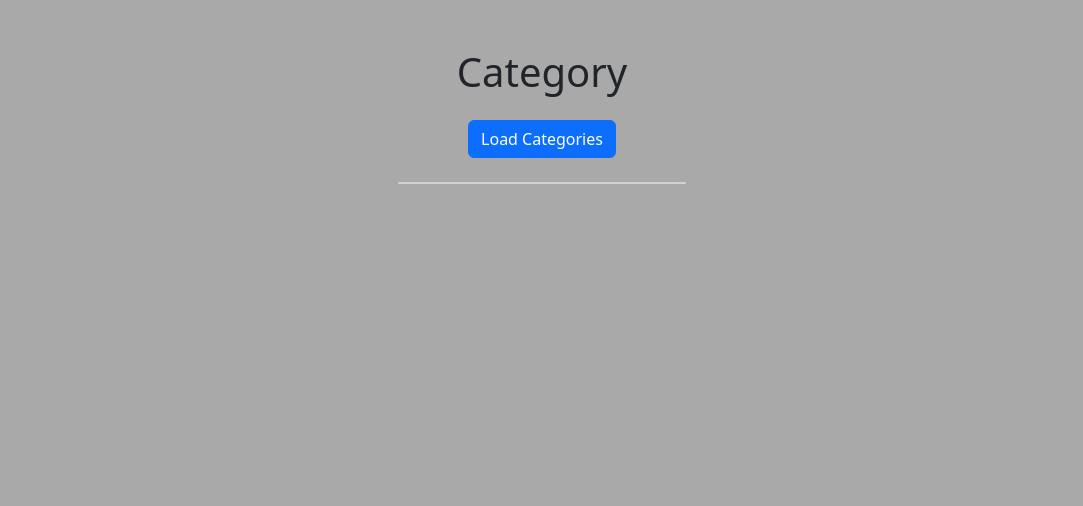
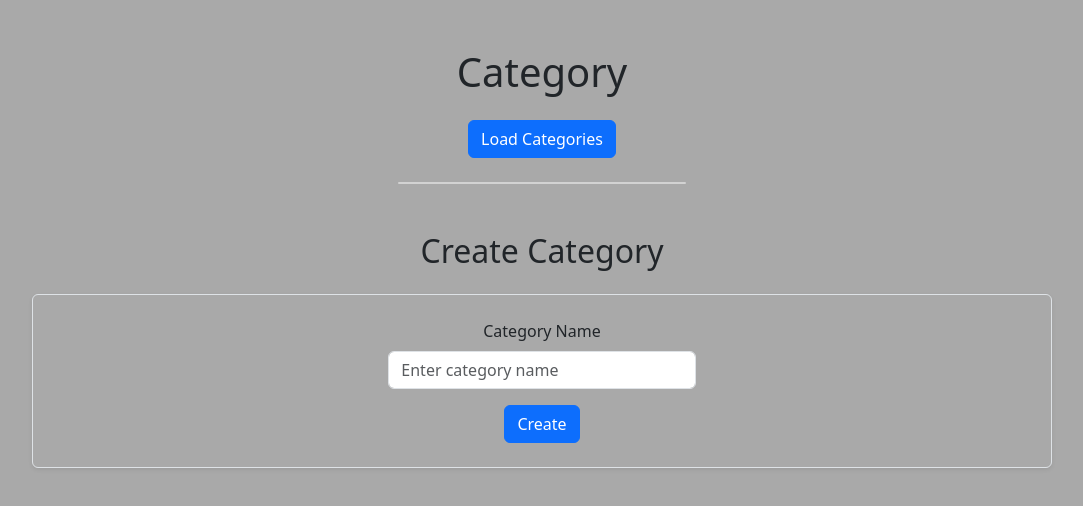
Before and after one commit to TharinduDMadushanka/spring-boot-study-room, a React (Vite) app in the folder IJSE/cmjd106/src/Frontend/: page /category in a window 1280 px wide. Shown: the top 506 px of the page, without its empty margins (98-1181 px from the left). Built offline with nearby package versions, Linux system fonts and the light colour scheme.

Commit message:
completed Category section with create & load categories

```diff
--- a/IJSE/cmjd106/src/Frontend/src/pages/Category.tsx
+++ b/IJSE/cmjd106/src/Frontend/src/pages/Category.tsx
@@ -5,12 +5,43 @@ import axios from "axios";
 function Category() {
 
     const [categories, setCategories] = useState<CategoryType[]>([]);
+    const [categoryName, setCategoryName] = useState<string>("");
 
-    // const [categoryName, setCategoryName]= useState<string>("");
 
     async function loadCategories() {
         const response = await axios.get("http://localhost:8080/categories");
         setCategories(response.data);
+    }
+
+    function handleCategoryName(event: any) {
+        setCategoryName(event.target.value);
+    }
+
+
+    async function createCategory() {
+
+        // Trim the categoryName to remove any leading or trailing whitespace
+        const trimmedCategoryName = categoryName.trim();
+
+        // Check if the categoryName is empty
+        if (!trimmedCategoryName) {
+            // Alert the user if the input field is empty
+            alert('Category name is mandatory. Please fill it in.');
+            return; // Exit the function early
+        }
+
+        // Prepare the data to be sent in the request
+        const data = {
+            name: trimmedCategoryName
+        }
+
+        try {
+            await axios.post("http://localhost:8080/categories", data);
+            loadCategories();
+            setCategoryName(''); // Clear the input field
+        } catch (error) {
+            console.error("Error creating category:", error);
+        }
     }
 
     return (
@@ -24,7 +55,7 @@ function Category() {
             </button>
 
             {/* Categories in Cards or List */}
-            <div className="d-flex justify-content-center align-items-center" >
+            <div className="d-flex justify-content-center align-items-center">
                 <div className="card" style={{width: "18rem"}}>
                     {categories && categories.map(function (category: CategoryType) {
                         return (
@@ -33,6 +64,27 @@ function Category() {
                     })}
                 </div>
             </div>
+
+            {/*create category*/}
+            <div className="container p-5">
+                <h2 className="mb-4 text-center">Create Category</h2>
+                <form className="border p-4 rounded shadow-sm" style={{borderWidth: '50px'}}>
+                    <div className="row justify-content-center">
+                        <div className="col-md-4 mb-3">
+                            <label htmlFor="categoryName" className="form-label">Category Name</label>
+                            <input
+                                type="text"
+                                className="form-control"
+                                required
+                                onChange={handleCategoryName}
+                                placeholder="Enter category name"/>
+                        </div>
+                    </div>
+                    <button type="submit" onClick={createCategory} className="btn btn-primary w-20">Create</button>
+                </form>
+            </div>
+
+
         </div>
 
     );
```
